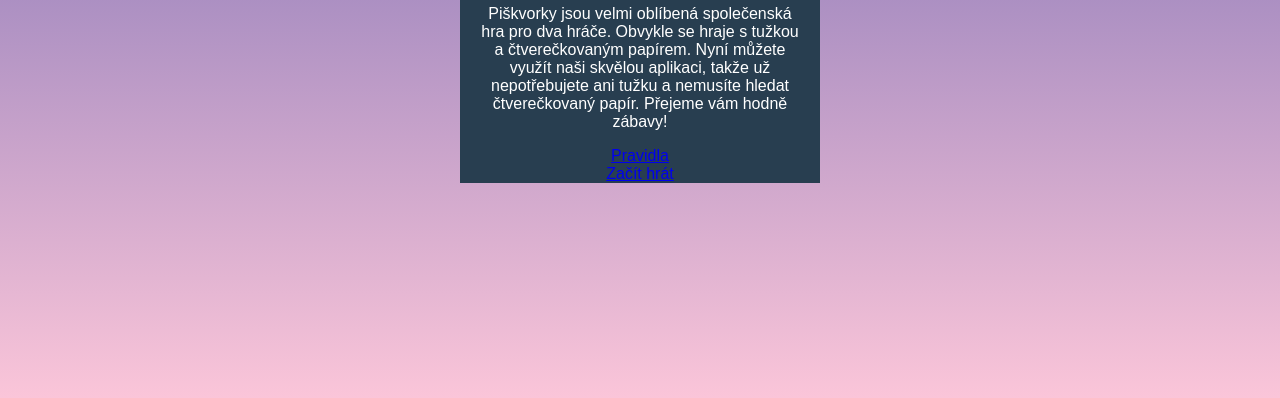
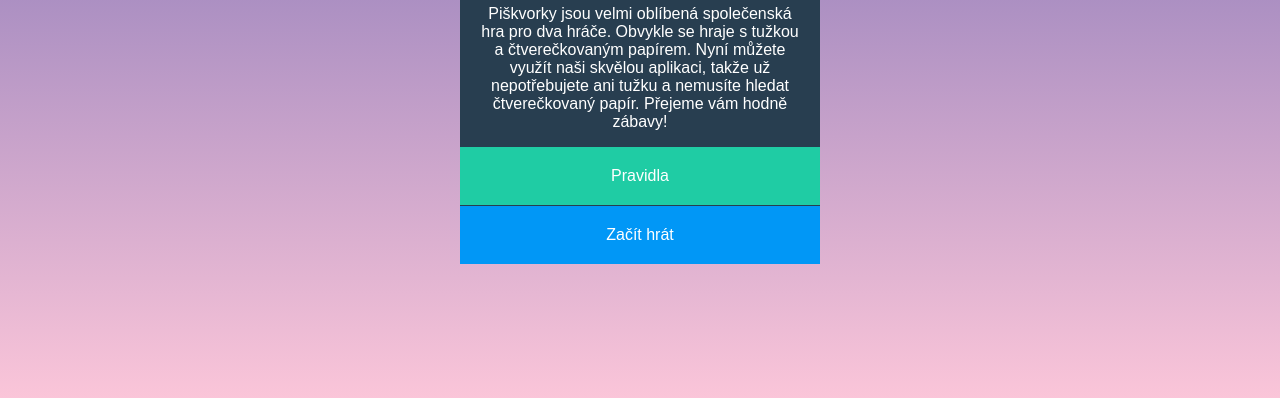
Before and after one commit to NikiKabatova/piskvorky, a plain HTML site: page index.html in a window 1280 px wide. Shown: the part 380-778 px from the top of the page. Drawn offline with Linux system fonts and the light colour scheme.

Commit message:
stylovaní tlačítek

```diff
--- a/style.css
+++ b/style.css
@@ -37,3 +37,26 @@ img {
   display: flex;
   flex-direction: column;
 }
+
+.card__buttons-rules {
+  background-color: #1fcca4;
+  border-bottom: 1px solid #283e50;
+  padding: 20px 0;
+}
+
+.card__buttons-play {
+  background-color: #0197f6;
+  padding: 20px 0;
+}
+
+a {
+  color: white;
+  text-decoration: none;
+}
+
+.card__buttons-rules:hover {
+  background-color: #1cbb96;
+}
+.card__buttons-play:hover {
+  background-color: #0090e9;
+}
```
